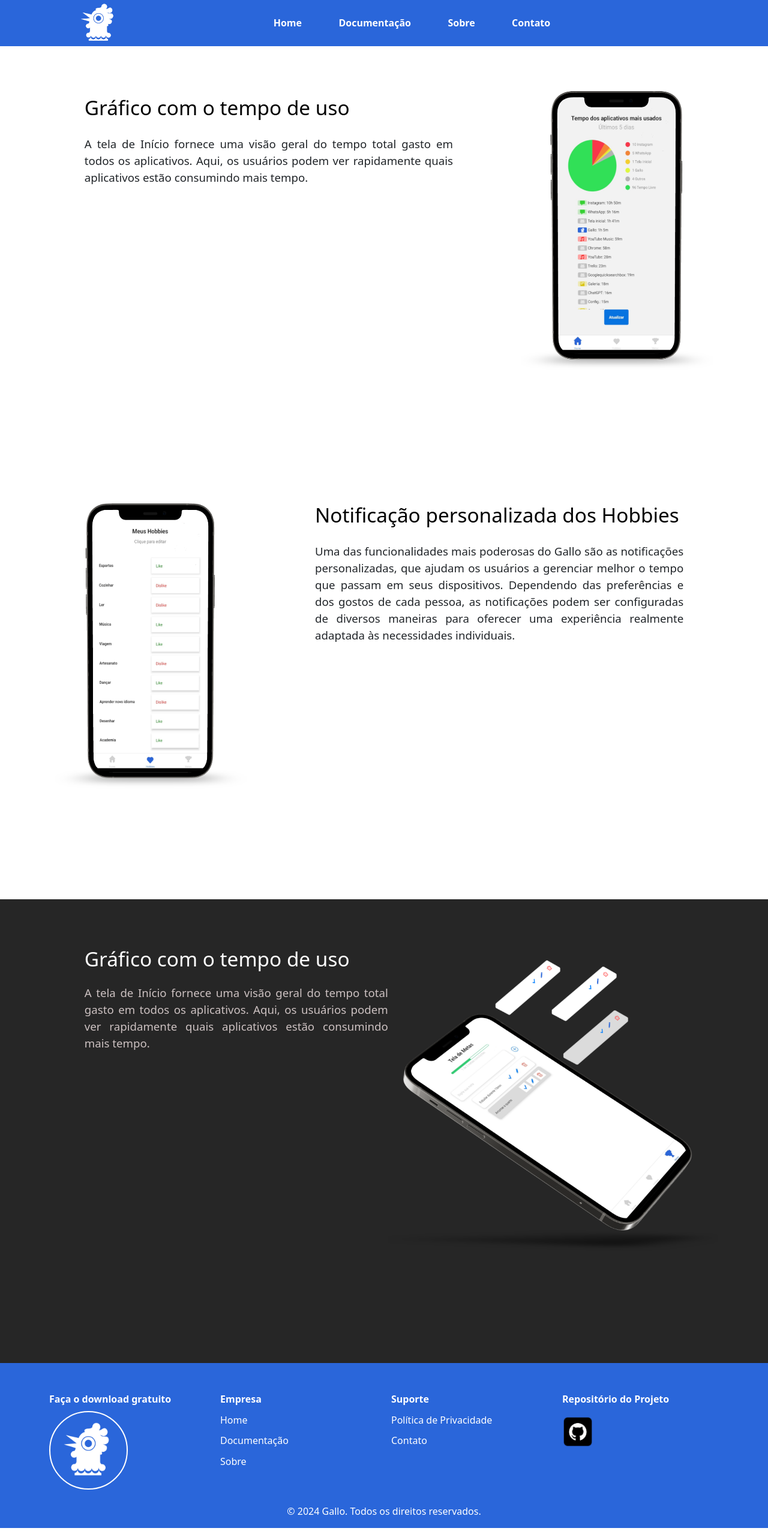
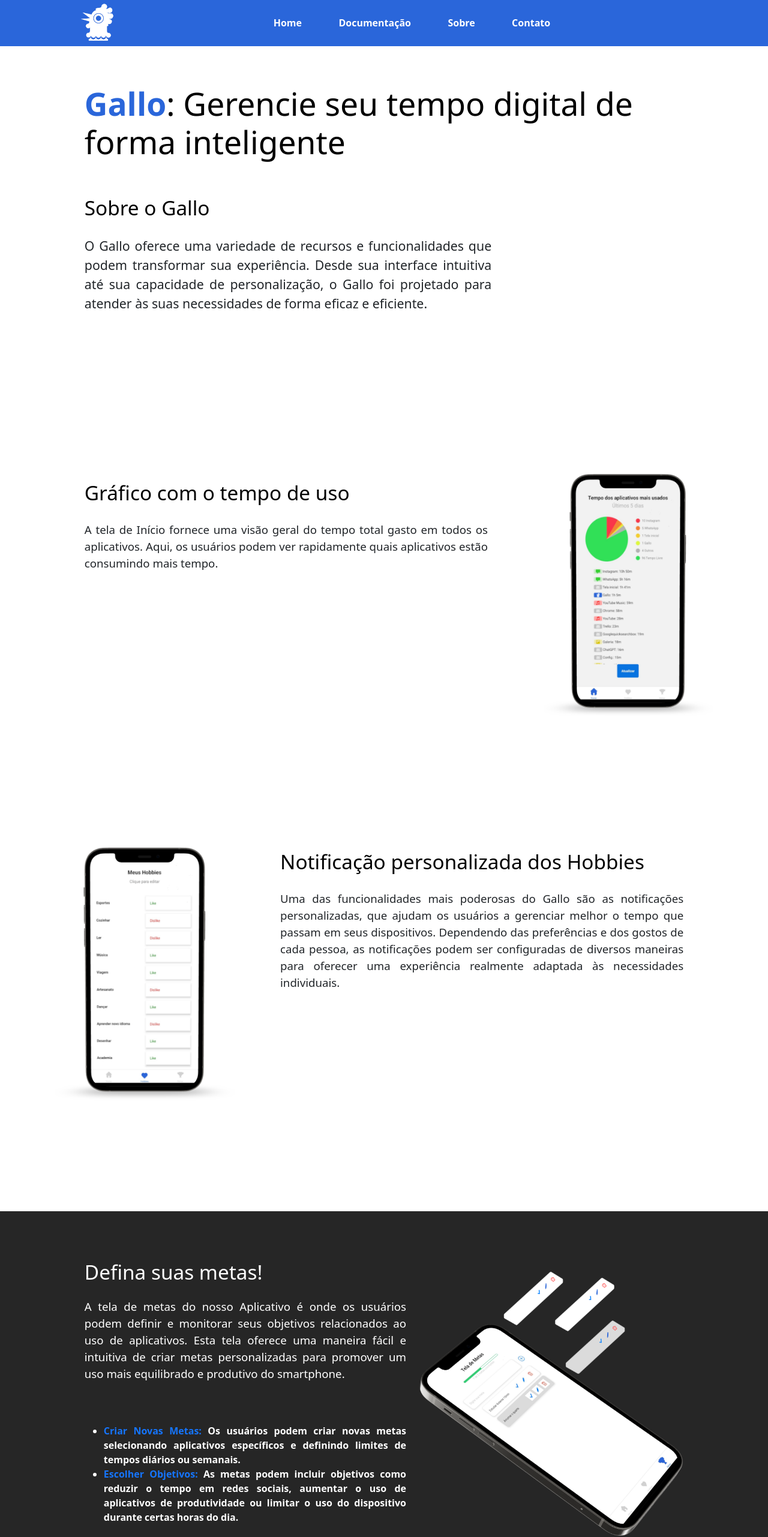
Before and after one commit to Gabriel-gouveia-santos/infosite_tcc, a plain HTML site: page pages/documentacao.html in a window 1280 px wide. Shown: the top 2562 px of the page at 60% size. Drawn offline with nearby package versions, Linux system fonts and the light colour scheme; a script that the page names is missing.

Commit message:
acertando detalhes finais

```diff
--- a/pages/documentacao.html
+++ b/pages/documentacao.html
@@ -25,6 +25,23 @@
 
     <div class="main-content">
 
+        <!-- Título -->
+        <div class="banner-title">
+            <div class="banner-content-title">
+                <h1 class="gallo">Gallo</h1><h1 class="title">: Gerencie seu tempo digital de<br>forma inteligente</h1>
+            </div>
+        </div>
+
+        <!-- Sobre -->
+        <div class="banner-sobre">
+
+            <div class="banner-content-sobre">
+                <h2 class="title-banner-sobre">Sobre o Gallo</h2>
+                <p class="effect-text-sobre">O Gallo oferece uma variedade de recursos e funcionalidades que podem transformar sua experiência. Desde sua interface intuitiva até sua capacidade de personalização, o Gallo foi projetado para atender às suas necessidades de forma eficaz e eficiente.</p>
+            </div>
+
+        </div>
+
         <!-- Banner 1 -->
         <section>
             <div class="banner">
@@ -34,7 +51,7 @@
                 </div>
 
                 <div class="img-banner">
-                    <img src="../src/chart.png" width="320px" height="500px" alt="banner">
+                    <img src="../src/chart.png" alt="banner">
                 </div>
             </div>
         </section>
@@ -43,7 +60,7 @@
         <section>
             <div class="banner-2">
                 <div class="img-banner-2">
-                    <img src="../src/hobbies.png" width="320px" height="500px" alt="banner-2">
+                    <img src="../src/hobbies.png" alt="banner-2">
                 </div>
 
                 <div class="banner-content-2">
@@ -57,12 +74,16 @@
         <section>
             <div class="banner-3">
                 <div class="banner-content-3">
-                    <h2 class="title-banner-3">Gráfico com o tempo de uso</h2>
-                    <p class="effect-text-3">A tela de Início fornece uma visão geral do tempo total gasto em todos os aplicativos. Aqui, os usuários podem ver rapidamente quais aplicativos estão consumindo mais tempo.</p>
+                    <h2 class="title-banner-3">Defina suas metas!</h2>
+                    <p class="effect-text-3">A tela de metas do nosso Aplicativo é onde os usuários podem definir e monitorar seus objetivos relacionados ao uso de aplicativos. Esta tela oferece uma maneira fácil e intuitiva de criar metas personalizadas para promover um uso mais equilibrado e produtivo do smartphone.</p>
+                    <ul>
+                        <li><span class="blue-text">Criar Novas Metas:</span> Os usuários podem criar novas metas selecionando aplicativos específicos e definindo limites de tempos diários ou semanais.</li>
+                        <li><span class="blue-text">Escolher Objetivos:</span> As metas podem incluir objetivos como reduzir o tempo em redes sociais, aumentar o uso de aplicativos de produtividade ou limitar o uso do dispositivo durante certas horas do dia.</li>
+                    </ul>
                 </div>
 
                 <div class="img-banner-3">
-                    <img src="../src/metas.png" width="550px" height="530px" alt="banner-3">
+                    <img src="../src/metas.png" alt="banner-3">
                 </div>
             </div>
         </section>
--- a/style/config.css
+++ b/style/config.css
@@ -373,7 +373,7 @@
     }
 
     .banner {
-        padding: 7% 0 14% 11%; /* Redefinindo o padding */
+        padding: 5% 0 14% 11%; /* Redefinindo o padding */
     }
 
     .img-banner {
--- a/style/config_documentacao.css
+++ b/style/config_documentacao.css
@@ -48,16 +48,65 @@
     flex: 1; /* Flexível para ocupar o espaço restante */
 }
 
+.banner-title {
+    padding: 5% 0 0 11%; /* Aumentando o padding para aumentar o espaço ao redor do banner */
+    text-align: left;
+    display: flex; /* Adicionando display flex para alinhar a imagem e o conteúdo lado a lado */
+    align-items: center; /* Alinhando verticalmente */
+    justify-content: space-between; /* Distribuindo o espaço entre a imagem e o conteúdo */
+}
+
+.banner-content-title {
+    padding-bottom: 5%;
+}
+
+/* Estilo para o título */
+.banner-content-title h1 {
+    display: inline;
+    font-family:'Segoe UI', Tahoma, Geneva, Verdana, sans-serif;
+    font-size: 40pt;
+}
+
+.banner-content-title .gallo {
+    color: #2A66DA;
+    font-weight: bold;
+}
+
+.banner-content-title .title {
+    color: #000;
+}
+
+.banner-sobre {
+    padding: 0 36% 14% 11%; /* Aumentando o padding para aumentar o espaço ao redor do banner */
+    text-align: left;
+    display: flex; /* Adicionando display flex para alinhar a imagem e o conteúdo lado a lado */
+    align-items: center; /* Alinhando verticalmente */
+    justify-content: space-between; /* Distribuindo o espaço entre a imagem e o conteúdo */
+}
+
+.banner-sobre .banner-content-sobre {
+    flex: 1;
+}
+
+.banner-sobre .title-banner-sobre {
+    text-align: left;
+    color: #000;
+    font-weight: 500;
+    font-size: 25pt;
+    padding-bottom: 3%;
+}
+
+.banner-sobre .effect-text-sobre {
+    text-align: justify;
+    font-size: 16pt;
+}
+
 /* Estilo para o banner */
 .banner {
     padding: 5% 0 14% 11%; /* Aumentando o padding para aumentar o espaço ao redor do banner */
     text-align: left;
     display: flex; /* Adicionando display flex para alinhar a imagem e o conteúdo lado a lado */
     justify-content: space-between; /* Distribuindo o espaço entre a imagem e o conteúdo */
-}
-
-.banner-content {
-    padding-right: 10%;
 }
 
 .banner .banner-content {
@@ -74,6 +123,12 @@
     max-width: 33%; /* Defina a largura máxima da div de imagem */
     float: right; /* Alinhe a div de imagem à direita */
     margin-right: 8%; /* Adicione uma margem à esquerda para separar a imagem do texto */
+}
+
+.img-banner img {
+    width: 100%;
+    height: 100%;
+    padding-left: 25%;
 }
 
 .title-banner {
@@ -96,10 +151,6 @@
     justify-content: space-between; /* Distribuindo o espaço entre a imagem e o conteúdo */
 }
 
-.banner-content-2 {
-    padding-left: 10%;
-}
-
 .banner-2 .banner-content-2 {
     flex: 1;
 }
@@ -108,6 +159,11 @@
     max-width: 33%; /* Defina a largura máxima da div de imagem */
     float: left; /* Alinhe a div de imagem à esquerda */
     margin-left: 8%; /* Adicione uma margem à direita para separar a imagem do texto */
+}
+
+.img-banner-2 img {
+    width: 80%;
+    height: 100%;
 }
 
 .title-banner-2 {
@@ -126,7 +182,7 @@
 /* Estilo para o banner */
 .banner-3 {
     background-color: #262626;
-    padding: 5% 22% 14% 11%; /* Aumentando o padding para aumentar o espaço ao redor do banner */
+    padding: 5% 18% 14% 11%; /* Aumentando o padding para aumentar o espaço ao redor do banner */
     text-align: left;
     display: flex; /* Adicionando display flex para alinhar a imagem e o conteúdo lado a lado */
     justify-content: space-between; /* Distribuindo o espaço entre a imagem e o conteúdo */
@@ -136,11 +192,28 @@
     flex: 1;
 }
 
+.banner-3 ul{
+    color: #fff;
+    font-weight: 700;
+    padding-top: 10%;
+    text-align: justify;
+}
+
+.banner-3 ul .blue-text{
+    color: #1575FF;
+    font-weight: 800;
+}
+
 /* Estilo para a imagem do banner */
 .img-banner-3 {
     max-width: 33%; /* Defina a largura máxima da div de imagem */
     float: right; /* Alinhe a div de imagem à direita */
     margin-right: 8%; /* Adicione uma margem à esquerda para separar a imagem do texto */
+}
+
+.img-banner-3 img {
+    width: 167%;
+    height: 100%;
 }
 
 .title-banner-3 {
@@ -152,7 +225,7 @@
 }
 
 .effect-text-3 {
-    color: #ccc1c1;
+    color: #fff;
     text-align: justify;
     font-size: 16pt;
 }
@@ -261,6 +334,42 @@
         margin: 10px 0; /* Adicionando espaço entre os links */
     }
 
+    .banner-title {
+        padding: 10% 5%; /* Redefinindo o padding */
+        flex-direction: column; /* Colocando os elementos do banner em coluna */
+        text-align: center; /* Alinhando o texto do banner ao centro */
+    }
+
+    .banner-content-title {
+        padding: 5% 0; /* Redefinindo o padding */
+    }
+
+    .banner-content-title h1 {
+        font-size: 24px; /* Reduzindo o tamanho do título */
+    }
+
+    .banner-content-title p {
+        font-size: 14px; /* Reduzindo o tamanho do texto */
+    }
+
+    .banner-sobre {
+        padding: 10% 5%; /* Redefinindo o padding */
+        flex-direction: column; /* Colocando os elementos do banner em coluna */
+        text-align: center; /* Alinhando o texto do banner ao centro */
+    }
+
+    .banner-content-sobre {
+        padding: 5% 0; /* Redefinindo o padding */
+    }
+
+    .banner-content-sobre h1 {
+        font-size: 24px; /* Reduzindo o tamanho do título */
+    }
+
+    .banner-content-sobre p {
+        font-size: 14px; /* Reduzindo o tamanho do texto */
+    }
+
     .banner, .banner-2, .banner-3{
         padding: 10% 5%; /* Redefinindo o padding */
         flex-direction: column; /* Colocando os elementos do banner em coluna */
@@ -268,8 +377,23 @@
     }
 
     .img-banner, .img-banner-2, .img-banner-3{
-        max-width: 100%; /* Tornando a imagem do banner responsiva */
+        max-width: 100%;
         margin: 20px auto; /* Centralizando a imagem */
+    }
+
+    .img-banner img {
+        max-width: 100%;
+        max-height: 100%;
+    }
+
+    .img-banner-2 img {
+        width: 200%;
+        height: 100%;
+    }
+
+    .img-banner-3 img {
+        max-width: 100%;
+        max-height: 100%;
     }
 
     .banner-content, .banner-content-2, .banner-content-3 {
--- a/style/config_sobre.css
+++ b/style/config_sobre.css
@@ -56,7 +56,7 @@
 }
 
 .banner {
-    padding: 6% 0 5% 11%; /* Aumentando o padding para aumentar o espaço ao redor do banner */
+    padding: 3% 0 5% 11%; /* Aumentando o padding para aumentar o espaço ao redor do banner */
     text-align: left;
     display: flex; /* Adicionando display flex para alinhar a imagem e o conteúdo lado a lado */
     align-items: center; /* Alinhando verticalmente */
@@ -71,6 +71,11 @@
     flex: 1;
     text-align: right;
     margin: 0 8% 0 0;
+}
+
+.img-banner img {
+    width: 100%;
+    height: 80%;
 }
 
 .banner .title-banner {
@@ -91,8 +96,8 @@
 }
 
 .card {
-    width: 100%;
-    margin: 0 auto; /* Isso centraliza os cards na página */
+    max-width: 100%;
+    margin: 0; /* Isso centraliza os cards na página */
 }
 
 .card-body {
@@ -101,16 +106,18 @@
     background-color: #eeeeee;
     border: 3px solid #2A66DA;
     border-radius: 8px;
-    padding: 0 0 10% 11%;
 }
 
 .card h5 {
     text-align: center;
     overflow-wrap: break-word;
+    font-size: 16px; /* Reduza um pouco o tamanho da fonte */
 }
 
 .dev-cards {
-    padding: 0 0 16% 11%;
+    display: flex;
+    justify-content: center;
+    padding: 0 0 16% 0;
 }
 
 .title-card {
@@ -123,7 +130,7 @@
 .contact-info {
     display: flex;
     align-items: center; /* Alinhar itens verticalmente */
-    padding: 5% 2%;
+    padding: 2% 0; /* Ajuste o padding para dar mais espaço entre as informações de contato */
 }
 
 .contact-info img {
@@ -135,6 +142,8 @@
 .contact-info span {
     overflow: hidden; /* Evita que o texto ultrapasse o tamanho do contêiner */
     white-space: nowrap; /* Evita que o texto quebre em várias linhas */
+    word-wrap: break-word; /* Permite que o texto longo seja quebrado em linhas */
+    flex-grow: 1; /* Permite que o texto ocupe o espaço disponível */
 }
 
 /* Estilos para o footer */
@@ -269,7 +278,6 @@
 
     .container {
         max-width: 90%;
-        margin: 0 auto;
     }
 }
 
@@ -281,7 +289,7 @@
     }
 
     .banner {
-        padding: 7% 0 14% 11%; /* Redefinindo o padding */
+        padding: 3% 0 14% 11%; /* Redefinindo o padding */
     }
 
     .img-banner {
@@ -297,11 +305,6 @@
         font-size: 12pt; /* Redefinindo o tamanho do texto */
     }
 
-    .dev-cards {
-        padding-left: 11%; /* Redefinindo o padding */
-        padding-right: 11%; /* Redefinindo o padding */
-    }
-
     .container {
         max-width: 90%;
         margin: 0 auto;
```
Also changed, not shown: index.html (+2 -2 lines), pages/sobre.html (+17 -16 lines), Sem título.png (deleted).
